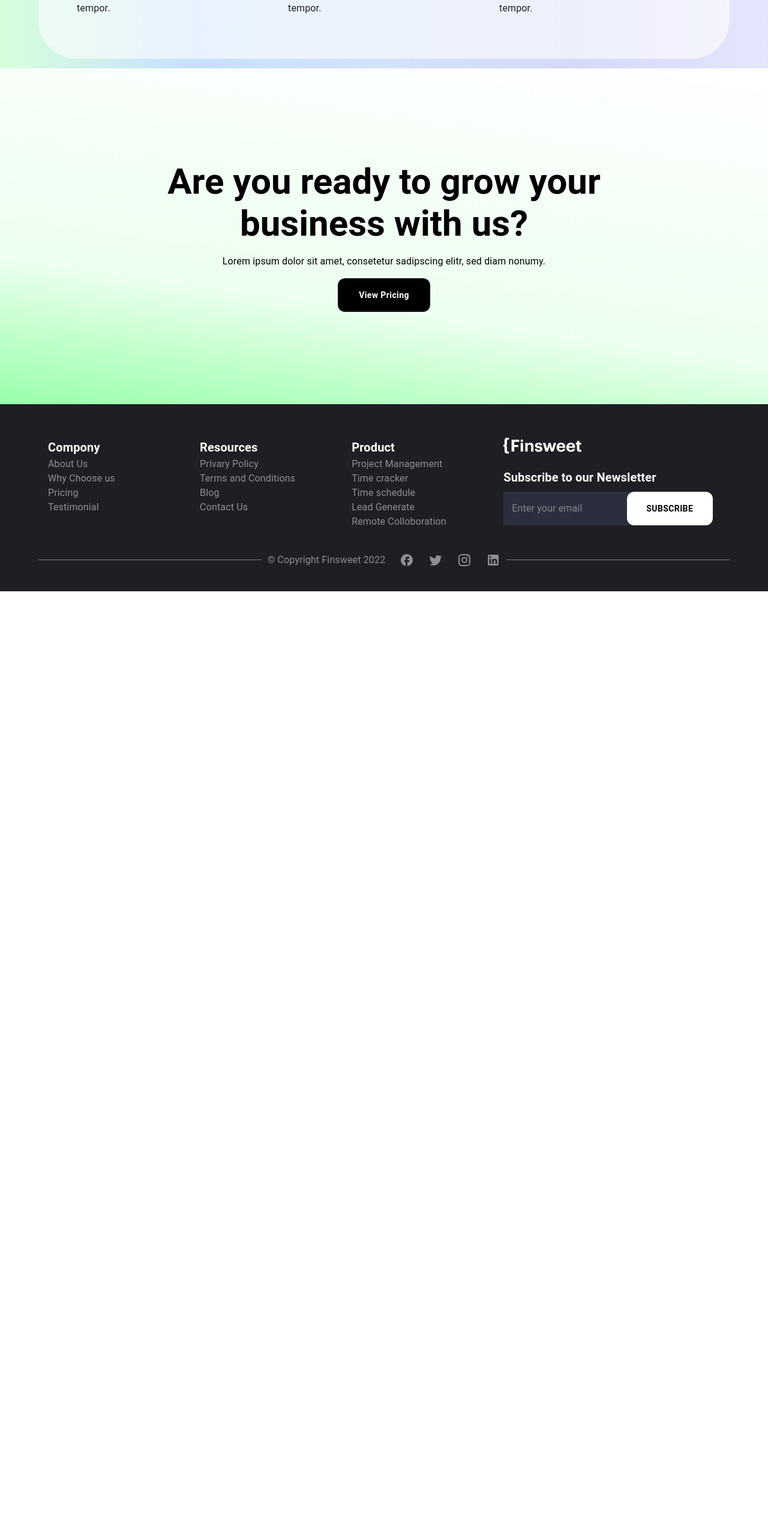
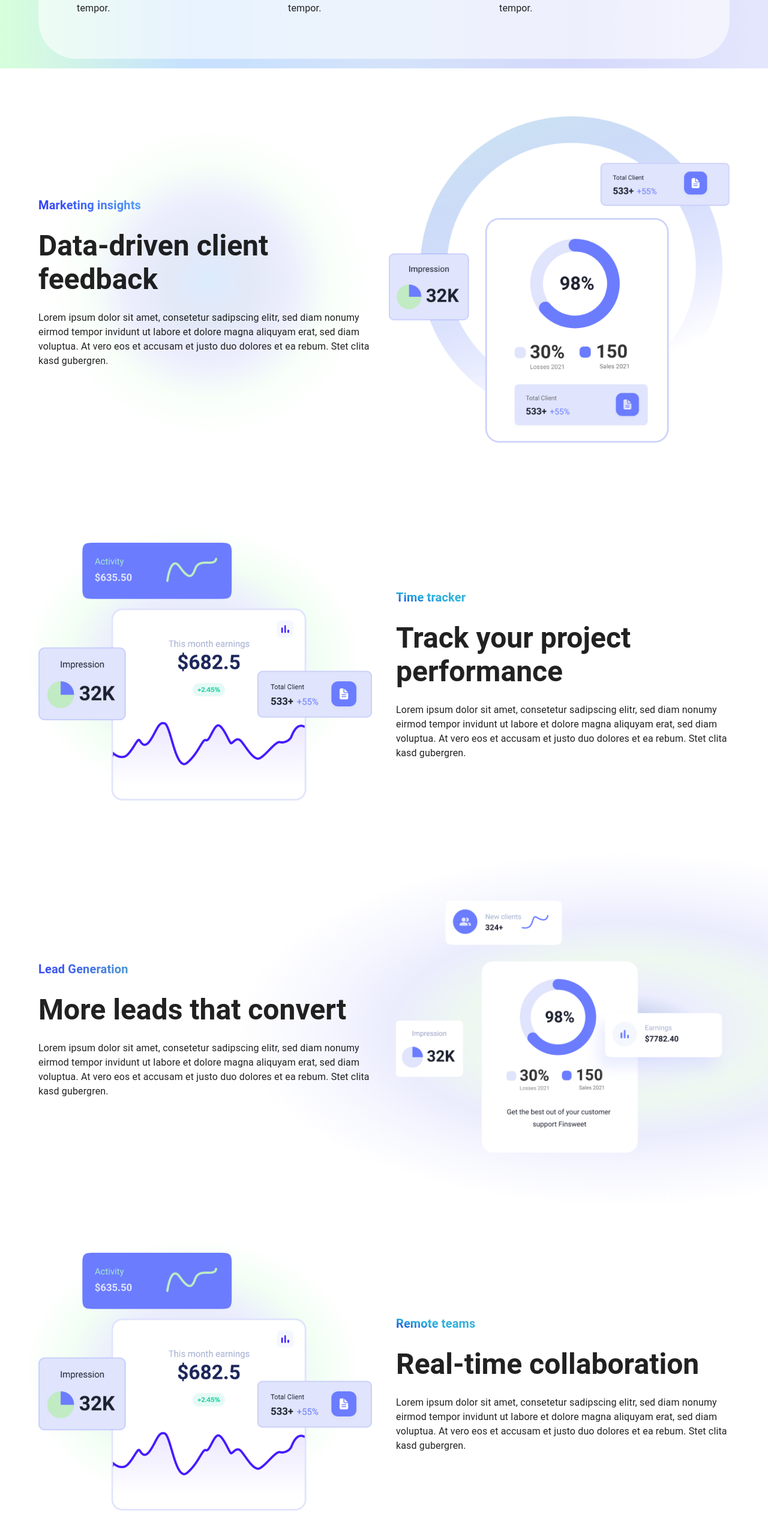
Before and after one commit to Gahramanoval301/SaaS-Community, a React (Vite) app: page /product in a window 1280 px wide. Shown: the part 1428-3986 px from the top of the page at 60% size. Before the commit the page ends 2414 px from the top, so only its background shows below. Built offline with nearby package versions, Linux system fonts and the light colour scheme.

Commit message:
the structure of Products Page

```diff
--- a/src/pages/Product/index.jsx
+++ b/src/pages/Product/index.jsx
@@ -1,12 +1,22 @@
 import React from 'react'
 import Starting from '../../components/ProductComps/Starting'
 import PageContainer from '../../components/PageContainer'
-import Features from '../../components/ProductComps/Features'
+import FeaturesP from '../../components/ProductComps/Features'
+import MarketingInsights from '../../components/ProductComps/MarketingInsight'
+import TimeCracker from '../../components/ProductComps/TimeCracker'
+import LeadGeneration from '../../components/ProductComps/LeadGeneration'
+import RemoteTeams from '../../components/ProductComps/RemoteTeams'
+import Features from '../../components/Features'
 
 const Product = () => {
     return (
         <PageContainer>
             <Starting />
+            <FeaturesP/>
+            <MarketingInsights/>
+            <TimeCracker/>
+            <LeadGeneration/>
+            <RemoteTeams/>
             <Features/>
         </PageContainer>
     )
```
